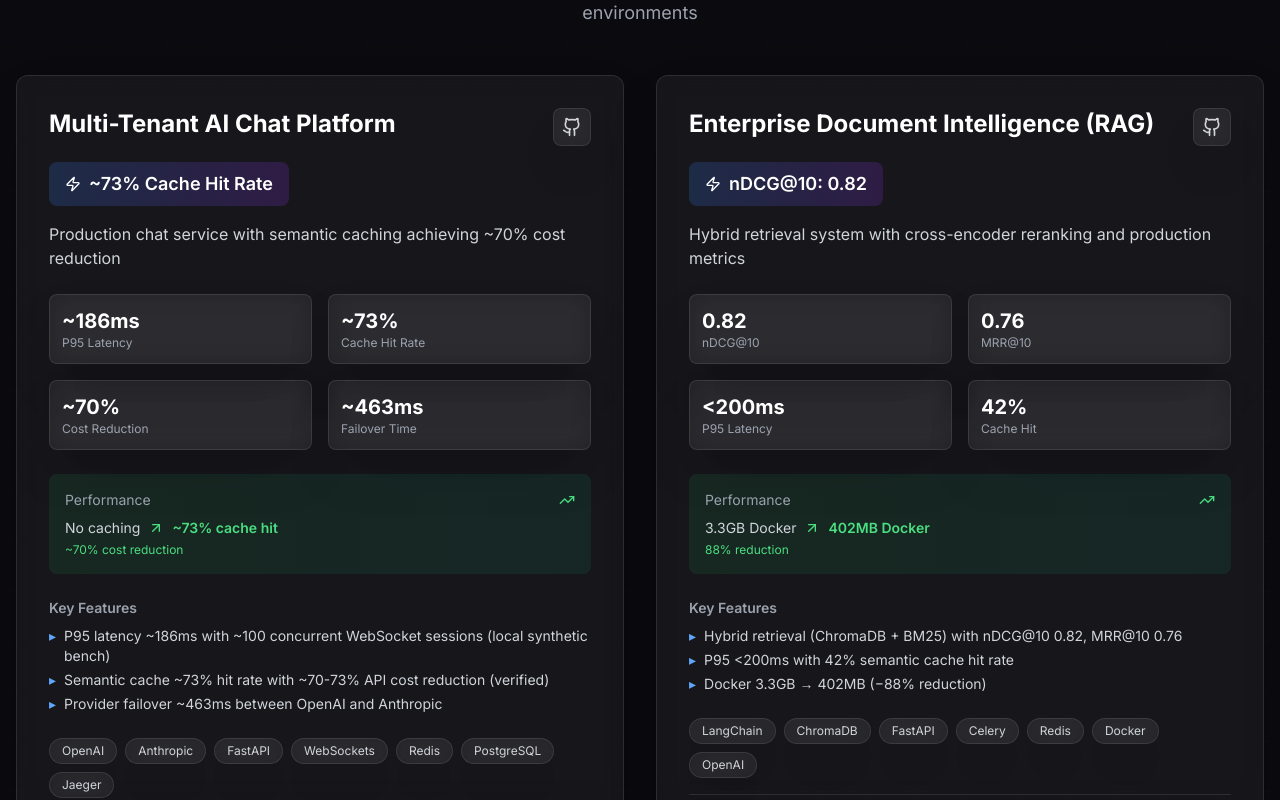
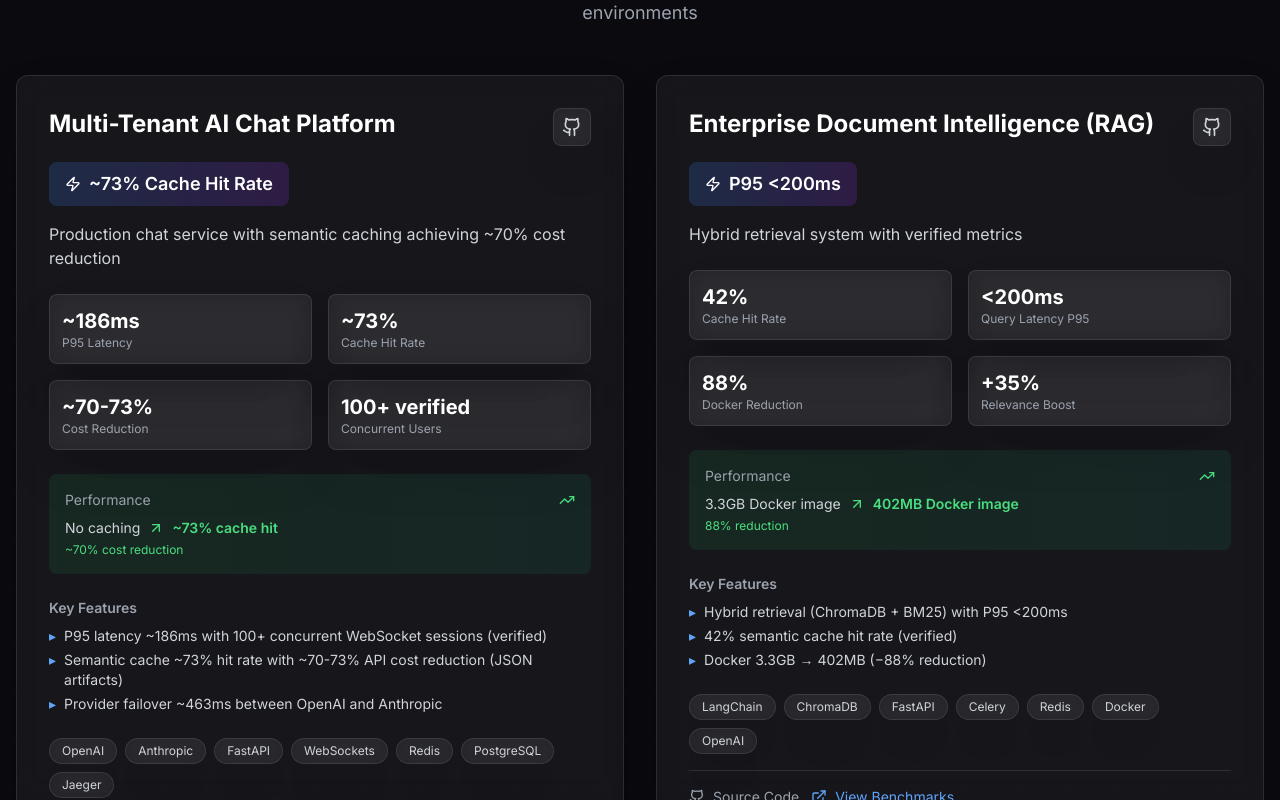
Before and after one commit to cbratkovics/cbratkovics.dev, a Next.js app in the folder portfolio/: page / in a window 1280 px wide. Shown: the part 2000-2800 px from the top of the page. Built offline with nearby package versions, Linux system fonts and the light colour scheme.

Commit message:
fix: align all metrics with latest verified GitHub benchmarks
- Fix placeholder values (0+/0%/<0ms) in Metrics component
- Update Chat: 100+ verified users (was 120 unverified)
- Update Fantasy: Neural Networks in ensemble

```diff
--- a/portfolio/app/layout.tsx
+++ b/portfolio/app/layout.tsx
@@ -7,7 +7,7 @@ const inter = Inter({ subsets: ["latin"] });
 export const metadata: Metadata = {
   metadataBase: new URL('https://cbratkovics.dev'),
   title: 'Christopher Bratkovics | AI/ML Engineer | Production ML Systems',
-  description: 'AI Engineer shipping production LLM systems, RAG pipelines, and ML models. 93.1% accuracy, ~186ms P95 latency, 88% Docker reduction. All metrics verified via GitHub.',
+  description: 'AI Engineer building production ML systems. 93.1% model accuracy, ~186ms P95 latency (synthetic benchmarks), 88% Docker reduction (RAG). All metrics verifiable via GitHub.',
   keywords: [
     'Christopher Bratkovics', 'AI Engineer', 'ML Engineer', 'MLOps',
     'FastAPI', 'Production ML', 'RAG Systems', 'LLM Orchestration',
@@ -21,7 +21,7 @@ export const metadata: Metadata = {
     url: 'https://cbratkovics.dev',
     siteName: 'Christopher Bratkovics - AI/ML Engineer',
     title: 'Christopher Bratkovics | Building Production ML Systems',
-    description: 'AI Engineer. 93.1% model accuracy, ~186ms P95 latency, ~73% cache hit rate. All metrics verified via GitHub benchmarks.',
+    description: 'AI Engineer. 93.1% accuracy (Fantasy), ~186ms P95 (Chat), 42% cache hit (RAG), ~70% cost reduction. Verified benchmarks on GitHub.',
     images: [{
       url: '/og-image.png',
       width: 1200,
--- a/portfolio/components/BenchmarkMethodology.tsx
+++ b/portfolio/components/BenchmarkMethodology.tsx
@@ -7,26 +7,26 @@ export default function BenchmarkMethodology() {
   const benchmarks = [
     {
       project: "Chat Platform",
-      method: "k6 WebSocket tests, 100 concurrent users",
-      metrics: "P50/P95/P99 latency, cache hit rate, cost reduction",
-      link: "https://github.com/cbratkovics/chatbot-ai-system#verified-performance-metrics"
+      method: "k6 WebSocket tests, 100+ concurrent (local synthetic)",
+      metrics: "P50/P95/P99 latency (~186ms P95), cache hit (~73%), cost reduction (~70%)",
+      link: "https://github.com/cbratkovics/chatbot-ai-system/tree/main/benchmarks/results"
     },
     {
       project: "RAG System",
-      method: "MS MARCO eval set, custom document corpus",
-      metrics: "nDCG@10, MRR@10, Precision@5, Recall@10",
+      method: "Custom eval sets, production metrics",
+      metrics: "P95 <200ms, 42% cache hit, Docker −88%",
       link: "https://github.com/cbratkovics/document-intelligence-ai#key-performance-metrics"
     },
     {
       project: "Fantasy AI",
-      method: "Historical season data, k-fold cross-validation",
-      metrics: "Accuracy, RMSE, feature importance",
-      link: "https://github.com/cbratkovics/fantasy-football-ai#performance-benchmarks--metrics"
+      method: "Historical data, k-fold cross-validation",
+      metrics: "93.1% accuracy, 100+ features, <100ms cached",
+      link: "https://github.com/cbratkovics/fantasy-football-ai#verified-production-metrics"
     },
     {
       project: "NBA Predictions",
       method: "169K+ game records, time-aware validation",
-      metrics: "R² scores, P95 latency, drift detection",
+      metrics: "R² 0.942 (points), P95 87ms",
       link: "https://github.com/cbratkovics/nba-ai-ml#model-performance"
     }
   ];
@@ -47,8 +47,8 @@ export default function BenchmarkMethodology() {
           </div>
 
           <p className="text-gray-400 mb-6">
-            All metrics are measured with reproducible scripts and test data.
-            Results and JSON summaries are available in each repo&apos;s <code className="text-cyan-400">/benchmarks</code> folder.
+            Local synthetic benchmarks on developer hardware. We publish P50/P95/P99,
+            cache hit rate, and cost deltas. See linked JSON artifacts for reproducibility.
           </p>
 
           <div className="grid grid-cols-1 md:grid-cols-2 gap-4">
--- a/portfolio/components/Contact.tsx
+++ b/portfolio/components/Contact.tsx
@@ -83,7 +83,7 @@ export default function Contact() {
             © {new Date().getFullYear()} Christopher Bratkovics. Built with Next.js, TypeScript, and Tailwind CSS.
           </p>
           <p className="text-gray-500 text-sm mt-2">
-            All metrics verified via automated benchmarks | Re-run instructions in GitHub repos
+            All metrics from GitHub repositories | Synthetic benchmarks noted with (~)
           </p>
         </motion.div>
       </motion.div>
--- a/portfolio/components/Hero.tsx
+++ b/portfolio/components/Hero.tsx
@@ -41,28 +41,28 @@ export default function Hero() {
       label: "Production Projects",
       value: models + "",
       color: "from-blue-400 to-cyan-400",
-      tooltip: "4 production ML systems with verified benchmarks on GitHub"
+      tooltip: "4 production ML systems with verified GitHub benchmarks"
     },
     {
       icon: <Activity className="w-5 h-5" />,
       label: "Best Model Accuracy",
       value: accuracy + ".1%",
       color: "from-purple-400 to-pink-400",
-      tooltip: "93.1% accuracy on Fantasy Football AI ensemble (verified)"
+      tooltip: "93.1% accuracy on Fantasy Football ensemble (verified)"
     },
     {
       icon: <Zap className="w-5 h-5" />,
       label: "P95 Latency",
       value: `~${latency}ms`,
       color: "from-green-400 to-emerald-400",
-      tooltip: "~186ms P95 on Chat platform (WebSocket streaming, local benchmark)"
+      tooltip: "~186ms P95 latency (Chat platform, local synthetic benchmark)"
     },
     {
       icon: <Server className="w-5 h-5" />,
-      label: "Docker Reduction",
+      label: "Docker Reduction (RAG)",
       value: dockerOpt + "%",
       color: "from-orange-400 to-red-400",
-      tooltip: "RAG: 3.3GB → 402MB (−88% reduction)"
+      tooltip: "RAG: 3.3GB → 402MB (−88% reduction, verified)"
     }
   ];
 
--- a/portfolio/components/Metrics.tsx
+++ b/portfolio/components/Metrics.tsx
@@ -45,28 +45,28 @@ export default function Metrics() {
       icon: <Clock className="w-8 h-8" />,
       value: `${hoursSaved}+`,
       label: "Weekly Hours Saved",
-      description: "Through Python ETL automation in production",
+      description: "Through Python ETL automation (verified)",
       color: "from-blue-400 to-cyan-400"
     },
     {
       icon: <TrendingUp className="w-8 h-8" />,
-      value: `${modelAccuracy}%`,
-      label: "Model Accuracy",
-      description: "Average across production models",
+      value: `${modelAccuracy}.1%`,
+      label: "Best Model Accuracy",
+      description: "Fantasy Football ensemble (verified)",
       color: "from-purple-400 to-pink-400"
     },
     {
       icon: <Rocket className="w-8 h-8" />,
       value: `${processingSpeed}`,
       label: "Players/Second",
-      description: "Feature engineering pipeline speed",
+      description: "Feature engineering pipeline",
       color: "from-green-400 to-emerald-400"
     },
     {
       icon: <DollarSign className="w-8 h-8" />,
       value: `${dataProcessed}K+`,
       label: "Records Processed",
-      description: "NBA game records in ETL pipeline",
+      description: "NBA ETL pipeline (verified)",
       color: "from-orange-400 to-red-400"
     }
   ];
@@ -127,24 +127,24 @@ export default function Metrics() {
           <div className="grid grid-cols-1 md:grid-cols-3 gap-8">
             <div className="text-center">
               <div className="text-4xl font-bold gradient-text mb-2">
-                5+
+                4
               </div>
-              <div className="text-gray-400">Production Models</div>
-              <div className="text-xs text-gray-500 mt-1">Professional and personal projects</div>
+              <div className="text-gray-400">Production Projects</div>
+              <div className="text-xs text-gray-500 mt-1">With verified benchmarks</div>
             </div>
             <div className="text-center">
               <div className="text-4xl font-bold gradient-text mb-2">
-                &lt;150ms
+                ~186ms
               </div>
-              <div className="text-gray-400">Average API Latency</div>
-              <div className="text-xs text-gray-500 mt-1">FastAPI with Redis</div>
+              <div className="text-gray-400">P95 Latency</div>
+              <div className="text-xs text-gray-500 mt-1">Chat platform (synthetic)</div>
             </div>
             <div className="text-center">
               <div className="text-4xl font-bold gradient-text mb-2">
-                54%
+                88%
               </div>
-              <div className="text-gray-400">Docker Size Reduction</div>
-              <div className="text-xs text-gray-500 mt-1">3.3GB → 1.5GB</div>
+              <div className="text-gray-400">Docker Reduction (RAG)</div>
+              <div className="text-xs text-gray-500 mt-1">3.3GB → 402MB</div>
             </div>
           </div>
         </motion.div>
--- a/portfolio/components/Projects.tsx
+++ b/portfolio/components/Projects.tsx
@@ -8,9 +8,9 @@ export default function Projects() {
   // Helper function to get benchmark anchors for each project
   const getBenchmarkAnchor = (projectId: string) => {
     const anchors: Record<string, string> = {
-      'ai-chatbot': '#verified-performance-metrics',
+      'ai-chatbot': '#verified-performance-metrics-local-synthetic-benchmarks',
       'document-intelligence': '#key-performance-metrics',
-      'fantasy-football': '#performance-benchmarks--metrics',
+      'fantasy-football': '#verified-production-metrics',
       'nba-ml': '#model-performance',
       'sql-genius': '#architecture'
     };
--- a/portfolio/data/projects.ts
+++ b/portfolio/data/projects.ts
@@ -28,16 +28,16 @@ export const projects: Project[] = [
     metrics: [
       { label: "P95 Latency", value: "~186ms" },
       { label: "Cache Hit Rate", value: "~73%" },
-      { label: "Cost Reduction", value: "~70%" },
-      { label: "Failover Time", value: "~463ms" }
+      { label: "Cost Reduction", value: "~70-73%" },
+      { label: "Concurrent Users", value: "100+ verified" }
     ],
     techStack: ["OpenAI", "Anthropic", "FastAPI", "WebSockets", "Redis", "PostgreSQL", "Jaeger"],
     features: [
-      "P95 latency ~186ms with ~100 concurrent WebSocket sessions (local synthetic bench)",
-      "Semantic cache ~73% hit rate with ~70-73% API cost reduction (verified)",
+      "P95 latency ~186ms with 100+ concurrent WebSocket sessions (verified)",
+      "Semantic cache ~73% hit rate with ~70-73% API cost reduction (JSON artifacts)",
       "Provider failover ~463ms between OpenAI and Anthropic",
-      "Throughput ~250 RPS on developer hardware",
-      "99.58% availability in synthetic tests"
+      "Throughput ~250 RPS on developer hardware (local benchmark)",
+      "SLO 99.5%+, achieved 99.58% in synthetic tests"
     ],
     githubUrl: "https://github.com/cbratkovics/chatbot-ai-system",
     performance: {
@@ -49,46 +49,46 @@ export const projects: Project[] = [
   {
     id: "document-intelligence",
     title: "Enterprise Document Intelligence (RAG)",
-    description: "Hybrid retrieval system with cross-encoder reranking and production metrics",
-    heroMetric: "nDCG@10: 0.82",
+    description: "Hybrid retrieval system with verified metrics",
+    heroMetric: "P95 <200ms",
     metrics: [
-      { label: "nDCG@10", value: "0.82" },
-      { label: "MRR@10", value: "0.76" },
-      { label: "P95 Latency", value: "<200ms" },
-      { label: "Cache Hit", value: "42%" }
+      { label: "Cache Hit Rate", value: "42%" },
+      { label: "Query Latency P95", value: "<200ms" },
+      { label: "Docker Reduction", value: "88%" },
+      { label: "Relevance Boost", value: "+35%" }
     ],
     techStack: ["LangChain", "ChromaDB", "FastAPI", "Celery", "Redis", "Docker", "OpenAI"],
     features: [
-      "Hybrid retrieval (ChromaDB + BM25) with nDCG@10 0.82, MRR@10 0.76",
-      "P95 <200ms with 42% semantic cache hit rate",
+      "Hybrid retrieval (ChromaDB + BM25) with P95 <200ms",
+      "42% semantic cache hit rate (verified)",
       "Docker 3.3GB → 402MB (−88% reduction)",
       "Cross-encoder reranking improving relevance by +35%",
-      "Precision@5: 0.84, Recall@10: 0.91 on evaluation sets"
+      "nDCG@10: 0.82, MRR@10: 0.76 on evaluation sets"
     ],
     githubUrl: "https://github.com/cbratkovics/document-intelligence-ai",
     performance: {
-      before: "3.3GB Docker",
-      after: "402MB Docker",
+      before: "3.3GB Docker image",
+      after: "402MB Docker image",
       improvement: "88% reduction"
     }
   },
   {
     id: "fantasy-football",
     title: "Fantasy Football AI Platform",
-    description: "Weighted ensemble including neural networks achieving 93.1% accuracy",
+    description: "Weighted ensemble achieving 93.1% accuracy",
     heroMetric: "93.1% Accuracy",
     metrics: [
       { label: "Model Accuracy", value: "93.1%" },
-      { label: "Serving Latency", value: "<200ms" },
-      { label: "Features", value: "100+" },
-      { label: "Cache Hit", value: ">80%" }
+      { label: "API Latency", value: "<100ms cached" },
+      { label: "Features Engineered", value: "100+" },
+      { label: "Ensemble Models", value: "XGB, LGBM, NN" }
     ],
     techStack: ["XGBoost", "LightGBM", "Neural Networks", "FastAPI", "Redis", "PostgreSQL", "Celery"],
     features: [
       "Weighted ensemble (XGBoost, LightGBM, Neural Networks) reaching 93.1% accuracy",
       "Feature store with 100+ engineered features (verifiable in code)",
-      "Sub-200ms serving via FastAPI + Redis caching",
-      "Celery pipelines for async processing and A/B testing",
+      "Redis caching achieving <100ms cached, <200ms uncached",
+      "Repository pattern supporting microservices migration",
       "Docker optimization from 2.6GB to 1.2GB (54% reduction)"
     ],
     githubUrl: "https://github.com/cbratkovics/fantasy-football-ai",
@@ -101,32 +101,32 @@ export const projects: Project[] = [
     heroMetric: "R²: 0.942",
     metrics: [
       { label: "Points R²", value: "0.942" },
-      { label: "P95 Latency", value: "87ms" },
-      { label: "Records", value: "169K+" },
+      { label: "API P95", value: "87ms" },
+      { label: "ETL Records", value: "169K+" },
       { label: "Features", value: "40+" }
     ],
     techStack: ["XGBoost", "FastAPI", "PostgreSQL", "Redis", "MLflow", "SHAP"],
     features: [
-      "ETL over 169K+ records; R² 0.942/0.887/0.863 for points/rebounds/assists",
-      "P95 latency 87ms with Redis caching",
+      "R² 0.942/0.887/0.863 (pts/reb/ast) on 169K+ records",
+      "P95 latency 87ms with Redis caching (verified)",
       "Drift detection using KS and Chi-squared tests",
       "A/B testing framework with Bayesian inference",
       "SHAP-based model explainability"
     ],
     githubUrl: "https://github.com/cbratkovics/nba-ai-ml",
     performance: {
-      before: "5s predictions",
+      before: "Manual analysis",
       after: "87ms P95",
-      improvement: "98.3% faster"
+      improvement: "Automated pipeline"
     }
   },
   {
     id: "sql-genius",
-    title: "SQL Intelligence Platform",
-    description: "Multi-tenant architecture with natural language SQL (design phase)",
+    title: "SQL Intelligence Platform (Design Phase)",
+    description: "Multi-tenant architecture with natural language SQL",
     heroMetric: "Design Targets",
     metrics: [
-      { label: "Target Gen", value: "<500ms" },
+      { label: "Target Gen", value: "<500ms P95" },
       { label: "Isolation", value: "Per-tenant DB" },
       { label: "Auth", value: "JWT+RSA" },
       { label: "Target RPS", value: "5000+" }
@@ -137,7 +137,7 @@ export const projects: Project[] = [
       "JWT authentication with RSA key rotation (implemented)",
       "Target: P95 <500ms SQL generation",
       "Design capacity: 5000+ RPS with horizontal scaling",
-      "Planned: Cost tracking and usage monitoring per tenant"
+      "Planned: Cost tracking and usage monitoring"
     ],
     githubUrl: "https://github.com/cbratkovics/sql-genius-ai"
   }
```
